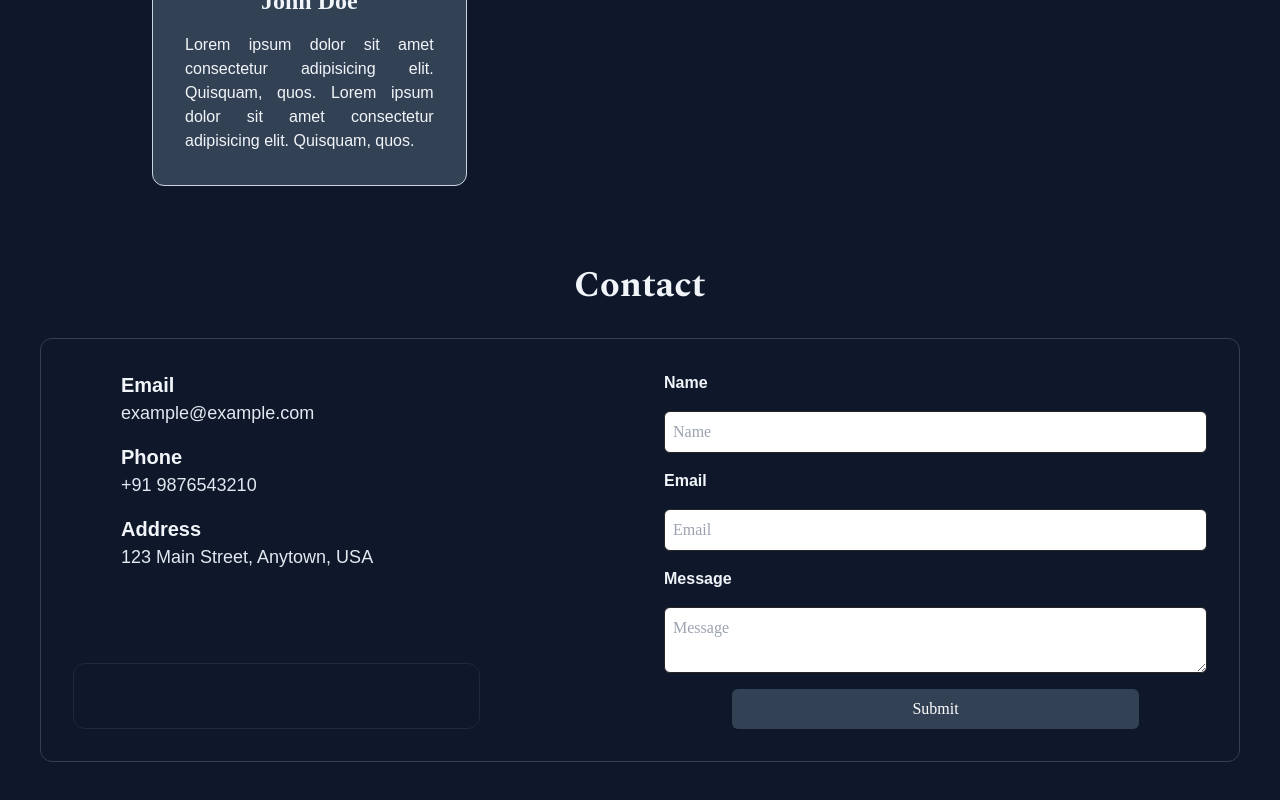
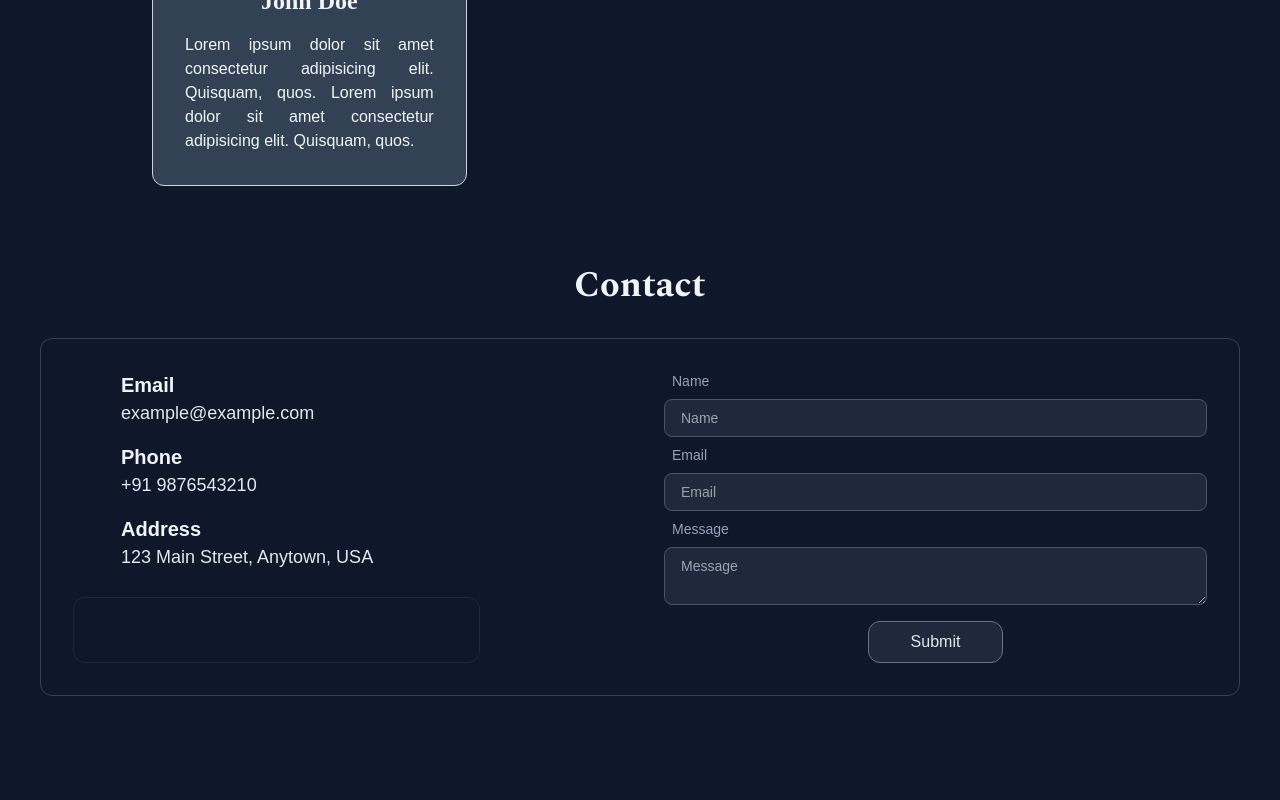
Before and after one commit to lochansaroy02/aikyosoft-landing-page, a React (Vite) app: page / in a window 1280 px wide. Shown: the part 2994-3794 px from the top of the page. After the commit the page ends 3730 px from the top, so only its background shows below. Built offline with nearby package versions, Linux system fonts and the light colour scheme; some icons are missing; a web font is replaced by a local one; what tailwindcss-motion would draw is missing.

Commit message:
fixed contact form

```diff
--- a/src/components/Contact.jsx
+++ b/src/components/Contact.jsx
@@ -82,17 +82,17 @@ const Contact = () => {
 
                 <div className='lg:w-1/2 p-4 flex flex-col gap-4 '>
 
-                    <div className='flex flex-col gap-4  '>
-                        <label htmlFor="name" className='font-poppins text-slate-100 font-semibold'>Name</label>
-                        <input type="text" placeholder='Name' className='p-2 rounded-md border border-neutral-800' />
-                        <label htmlFor="email" className='font-poppins text-slate-100 font-semibold'>Email</label>
-                        <input type="email" placeholder='Email' className='p-2 rounded-md border border-neutral-800' />
-                        <label htmlFor="message" className='font-poppins text-slate-100 font-semibold'>Message</label>
-                        <textarea placeholder='Message' className='p-2 rounded-md border border-neutral-800' />
+                    <div className='flex flex-col gap-2  '>
+                        <label htmlFor="name" className='font-poppins text-slate-400 px-2 text-sm '>Name</label>
+                        <input type="text" placeholder='Name' className='w-full font-poppins py-2 px-4 text-sm rounded-lg  bg-slate-800 text-neutral-100 focus:outline-none border border-slate-600' />
+                        <label htmlFor="email" className='font-poppins text-slate-400 px-2 text-sm '>Email</label>
+                        <input type="email" placeholder='Email' className='w-full font-poppins py-2 px-4 text-sm rounded-lg  bg-slate-800 text-neutral-100 focus:outline-none border border-slate-600' />
+                        <label htmlFor="message" className='font-poppins px-2  text-slate-400 text-sm '>Message</label>
+                        <textarea placeholder='Message' className='w-full py-2 font-poppins px-4 text-sm rounded-lg  bg-slate-800 text-neutral-100 focus:outline-none border border-slate-600' />
                     </div >
                     <div className='flex justify-center'>
 
-                        <button className='bg-slate-700 w-3/4 text-white p-2 rounded-md'>Submit</button>
+                        <button className='bg-slate-800 text-slate-200   w-1/4 font-poppins border border-slate-500 p-2 rounded-xl'>Submit</button>
                     </div>
                 </div>
             </div>
```
